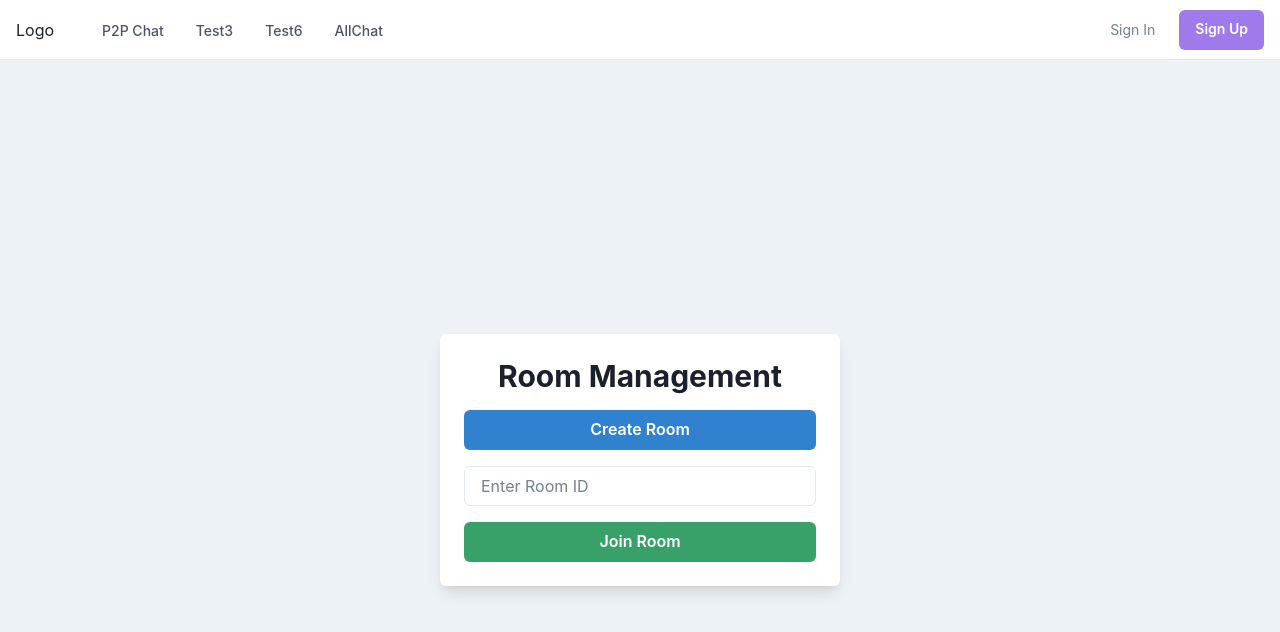
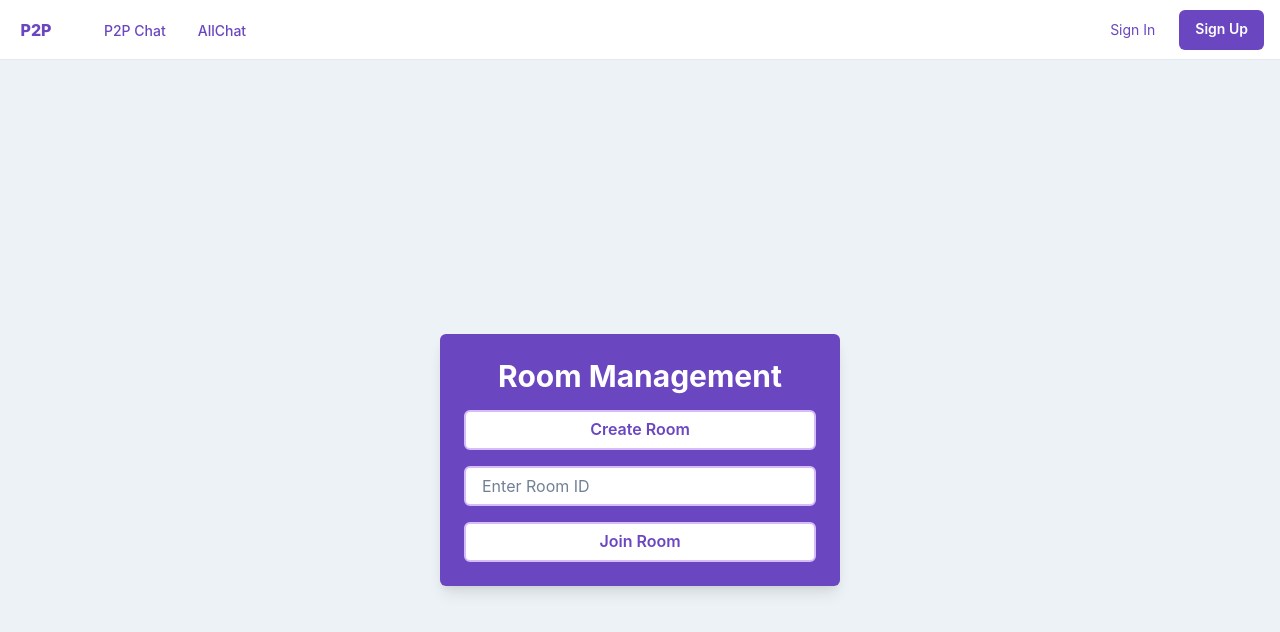
Before and after one commit to MrPitz1/ChatWebapp, a React (Vite) app in the folder client/: page /join-room in a window 1280 px wide. Shown: the top 632 px of the page. Built offline with nearby package versions, Linux system fonts and the light colour scheme.

Commit message:
some frontend adjustments + changed nginx port

```diff
--- a/client/src/components/Navbar.jsx
+++ b/client/src/components/Navbar.jsx
@@ -66,13 +66,11 @@ function App() {
           />
         </Flex>
         <Flex flex={{ base: 1 }} justify={{ base: 'center', md: 'start' }}>
-          <Text
-            textAlign={useBreakpointValue({ base: 'center', md: 'left' })}
-            fontFamily={'heading'}
-            color={useColorModeValue('gray.800', 'white')}
+          <Button
+          as={'a'} fontSize={'m'} fontWeight={800} variant={'link'} href={'/'} color={'purple.600'}
           >
-            Logo
-          </Text>
+            P2P
+          </Button>
 
           <Flex display={{ base: 'none', md: 'flex' }} ml={10}>
             <DesktopNav />
@@ -86,12 +84,12 @@ function App() {
           spacing={6}
         >
           {username ? (
-            <Button  as={'a'} fontSize={'sm'} fontWeight={400} variant={'link'} href={'/profile'}>
+            <Button  as={'a'} fontSize={'sm'} fontWeight={600} variant={'link'} href={'/profile'} color={'purple.600'}>
               {username}
             </Button>
           ) : (
             <>
-              <Button as={'a'} fontSize={'sm'} fontWeight={400} variant={'link'} href={'/login'}>
+              <Button as={'a'} fontSize={'sm'} fontWeight={400} variant={'link'} href={'/login'} color={'purple.600'}>
                 Sign In
               </Button>
               <Button
@@ -100,7 +98,7 @@ function App() {
                 fontSize={'sm'}
                 fontWeight={600}
                 color={'white'}
-                bg={'purple.400'}
+                bg={'purple.600'}
                 href={'/register'}
                 _hover={{
                   bg: 'purple.300',
@@ -121,9 +119,9 @@ function App() {
 }
 
 function DesktopNav() {
-  const linkColor = useColorModeValue('gray.600', 'gray.200');
-  const linkHoverColor = useColorModeValue('gray.800', 'white');
-  const popoverContentBgColor = useColorModeValue('white', 'gray.800');
+  const linkColor = useColorModeValue('purple.600', 'purple.200');
+  const linkHoverColor = useColorModeValue('purple.800', 'white');
+  const popoverContentBgColor = useColorModeValue('purple', 'purple.800');
 
   return (
     <Stack direction={'row'} spacing={4}>
@@ -179,7 +177,7 @@ function DesktopSubNav({ label, href, subLabel }) {
       display={'block'}
       p={2}
       rounded={'md'}
-      _hover={{ bg: useColorModeValue('purple.50', 'gray.900') }}
+      _hover={{ bg: useColorModeValue('purple.400', 'purple.100') }}
     >
       <Stack direction={'row'} align={'center'}>
         <Box>
@@ -210,7 +208,7 @@ function DesktopSubNav({ label, href, subLabel }) {
 
 function MobileNav() {
   return (
-    <Stack bg={useColorModeValue('white', 'gray.800')} p={4} display={{ md: 'none' }}>
+    <Stack bg={useColorModeValue('purple', 'purple.800')} p={4} display={{ md: 'none' }}>
       {NAV_ITEMS.map((navItem) => (
         <MobileNavItem key={navItem.label} {...navItem} />
       ))}
@@ -233,7 +231,7 @@ function MobileNavItem({ label, children, href }) {
           textDecoration: 'none',
         }}
       >
-        <Text fontWeight={600} color={useColorModeValue('gray.600', 'gray.200')}>
+        <Text fontWeight={600} color={useColorModeValue('purple.400', 'purple.200')}>
           {label}
         </Text>
         {children && (
@@ -274,25 +272,6 @@ const NAV_ITEMS = [
     href: '/join-room'
   },
   {
-    label: 'Test3',
-    children: [
-      {
-        label: 'Test4',
-        subLabel: 'Test Description 3',
-        href: '#',
-      },
-      {
-        label: 'Test5',
-        subLabel: 'Test Description 4',
-        href: '#',
-      },
-    ],
-  },
-  {
-    label: 'Test6',
-    href: '#',
-  },
-  {
     label: 'AllChat',
     href: '/all-chat',
   },
--- a/client/src/pages/Index.jsx
+++ b/client/src/pages/Index.jsx
@@ -1,17 +1,18 @@
 import React from 'react';
-import { Box, Center } from '@chakra-ui/react';
+import { Box, Center, Heading, Text, VStack } from '@chakra-ui/react';
 
 function Index() {
   return (
     <Box
       h="100vh"
-          bg="black"
       pos="relative"
       overflow="hidden"
       display="flex"
       alignItems="center"
       justifyContent="center"
+      bg="black" // Background color to fallback in case video doesn't load
     >
+      {/* Video Background */}
       <video
             autoPlay
             loop
@@ -26,18 +27,33 @@ function Index() {
             <source src="/blackhole.webm" type="video/webm" />
             Your browser does not support the video tag.
           </video>
+
+      {/* Centered Text Container */}
       <Center
-            pos="absolute"
-            top="50%"
-            left="50%"
-            transform="translate(-50%, -50%)"
+        pos="relative"
         color="white"
         textAlign="center"
+        p={8} // Padding around the text
       >
-            <Box>
-              <h1>Hero Section</h1>
-              <p>Your hero section content goes here.</p>
-            </Box>
+        <VStack spacing={4} align="center">
+          <Heading
+            as="h1"
+            fontSize={{ base: '3xl', md: '4xl', lg: '5xl' }}
+            fontWeight="bold"
+            textShadow="2px 2px 4px rgba(0, 0, 0, 0.5)"
+          >
+            P2P Chat
+          </Heading>
+          <Text
+            fontSize={{ base: 'lg', md: 'xl', lg: '2xl' }}
+            fontWeight="semibold"
+            maxW="md"
+            lineHeight="tall"
+            textShadow="1px 1px 2px rgba(0, 0, 0, 0.3)"
+          >
+            Chat with your friends now!
+          </Text>
+        </VStack>
       </Center>
     </Box>
   );
--- a/client/src/pages/JoinRoom.jsx
+++ b/client/src/pages/JoinRoom.jsx
@@ -2,6 +2,7 @@ import React, { useState } from 'react';
 import { Box, Button, Input, Stack, Heading } from '@chakra-ui/react';
 import { useNavigate } from 'react-router-dom';
 import { v4 as uuidv4 } from 'uuid';
+import { color } from 'framer-motion';
 
 const JoinRoom = () => {
   const [inputRoomId, setInputRoomId] = useState('');
@@ -36,14 +37,18 @@ const JoinRoom = () => {
       backgroundColor="gray.100"
       padding="4"
     >
-      <Stack spacing={4} width="100%" maxWidth="400px" backgroundColor="white" padding="6" boxShadow="lg" borderRadius="md">
-        <Heading as="h1" size="lg" textAlign="center">Room Management</Heading>
-        <Button colorScheme="blue" onClick={handleCreateRoom}>Create Room</Button>
+      <Stack spacing={4} width="100%" maxWidth="400px" backgroundColor="purple.600" padding="6" boxShadow="lg" borderRadius="md">
+        <Heading as="h1" size="lg" color={"white"} textAlign="center">Room Management</Heading>
+        <Button color="purple.600" border={"2px solid"} borderColor={"purple.200"} backgroundColor={"white"} onClick={handleCreateRoom}>Create Room</Button>
         <Input
+          border={"2px solid"}
+          borderColor = {"purple.200"}
           placeholder="Enter Room ID"
+          placeholderColor="purple"
+          background={'white'}
           value={inputRoomId}
           onChange={(e) => setInputRoomId(e.target.value)}
-        />        <Button colorScheme="green" onClick={handleJoinRoom}>Join Room</Button>
+        />        <Button  color="purple.600" border={"2px solid"} borderColor={"purple.200"} backgroundColor={"white"} onClick={handleJoinRoom}>Join Room</Button>
       </Stack>
     </Box>
   );
```
Also changed, not shown: 2 other files (tests, documents, lock files or other folders). Lines whose indentation alone changed are shown as unchanged.
